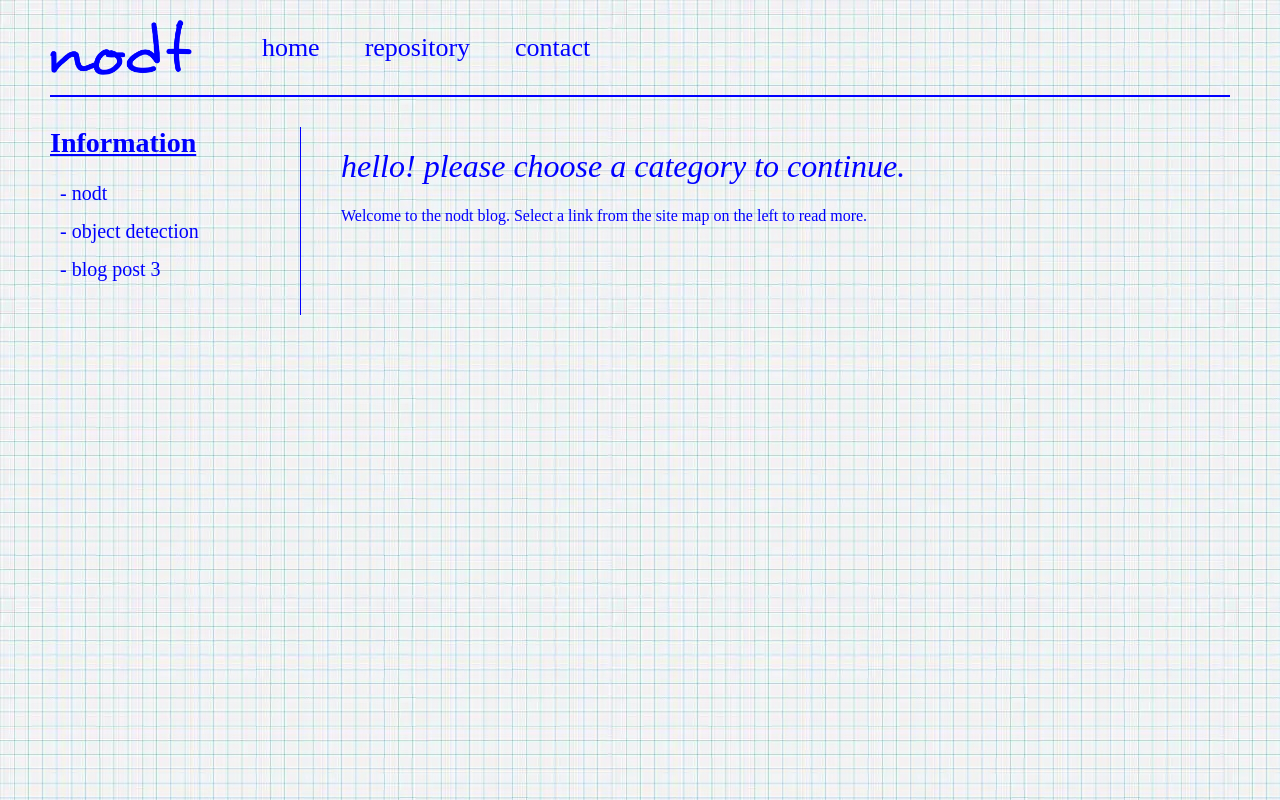
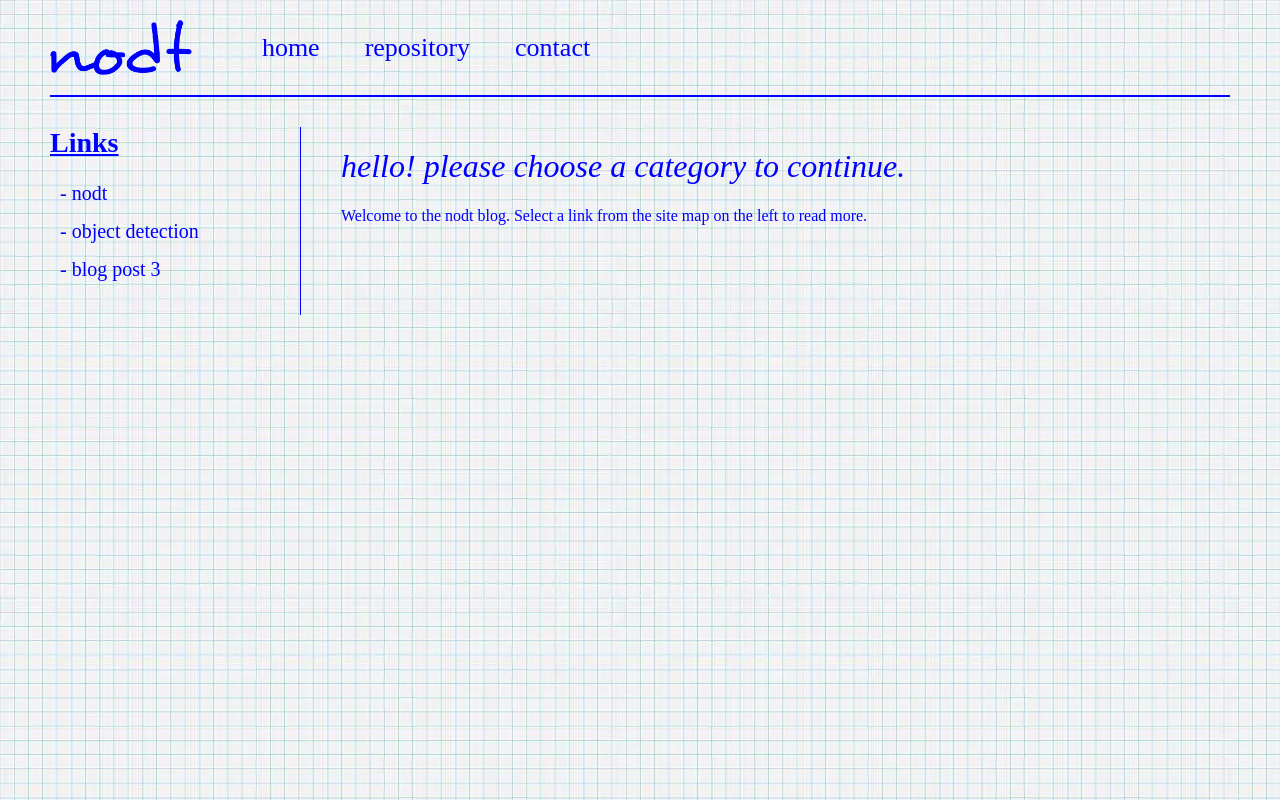
Before and after one commit to nodtnet/nodtnet.github.io, a plain HTML site: page index.html in a window 1280 px wide. Drawn offline with Linux system fonts and the light colour scheme.

Commit message:
Update index.html

```diff
--- a/index.html
+++ b/index.html
@@ -134,7 +134,7 @@
 
     <div class="container">
         <aside class="sitemap">
-            <h2>Information</h2>
+            <h2>Links</h2>
             <ul>
                 <li><a href="post1.html">- nodt</a></li>
                 <li><a href="post2.html">- object detection</a></li>
```
